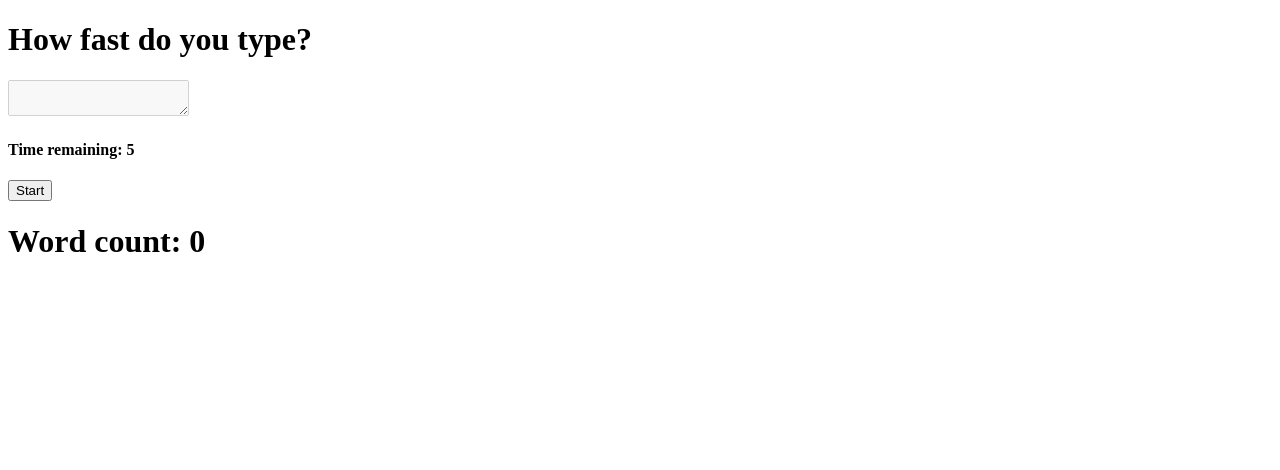
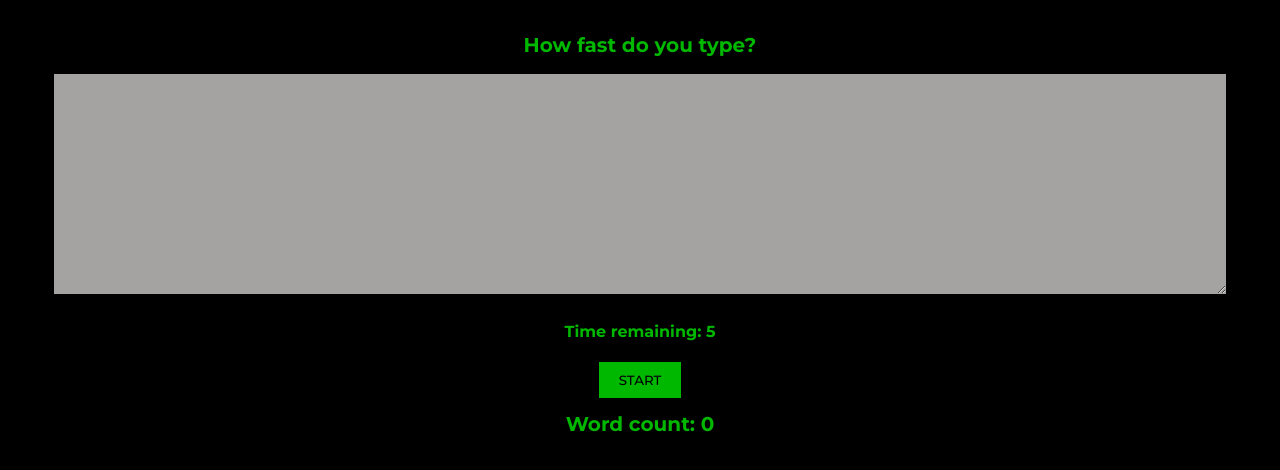
Before and after one commit to PaoloGiraudi/education-courses, a React (Create React App) app in the folder speed-typing-game/: page / in a window 1280 px wide. Shown: the top 470 px of the page. Built offline with nearby package versions, Linux system fonts and the light colour scheme.

Commit message:
css added

```diff
--- a/speed-typing-game/public/index.html
+++ b/speed-typing-game/public/index.html
@@ -6,6 +6,10 @@
     <meta name="theme-color" content="#000000" />
     <meta name="description" content="How fast can you type?" />
     <title>Speed Typing Game</title>
+    <link
+      href="https://fonts.googleapis.com/css2?family=Montserrat:wght@500;600;700&display=swap"
+      rel="stylesheet"
+    />
   </head>
   <body>
     <noscript>You need to enable JavaScript to run this app.</noscript>
--- a/speed-typing-game/src/App.css
+++ b/speed-typing-game/src/App.css
@@ -0,0 +1,49 @@
+html,
+body {
+  background: black;
+  color: #00b800;
+  margin: 0;
+  padding: 0;
+  padding-top: 10px;
+  font-family: "Montserrat", sans-serif;
+  text-align: center;
+}
+
+body {
+  font-weight: 400;
+}
+
+button {
+  font-family: "Montserrat", sans-serif;
+  display: block;
+  margin: 0 auto;
+  border: none;
+  background: #a80020;
+  background: #00b800;
+  padding: 10px 20px;
+  text-transform: uppercase;
+}
+
+button:disabled {
+  cursor: not-allowed;
+}
+
+h1 {
+  font-size: 20px;
+  text-align: center;
+}
+
+textarea {
+  font-family: "Montserrat", sans-serif;
+  border: 3px solid black;
+  width: 90%;
+  margin: 0 auto;
+  outline: none;
+  height: 200px;
+  background: #00b800;
+  padding: 10px;
+}
+
+textarea:disabled {
+  background-color: #a5a2a2;
+}
--- a/speed-typing-game/src/App.js
+++ b/speed-typing-game/src/App.js
@@ -1,4 +1,5 @@
 import React, { useState, useEffect, useRef } from "react";
+import "./App.css";
 
 function App() {
   const START_TIME = 5;
```
